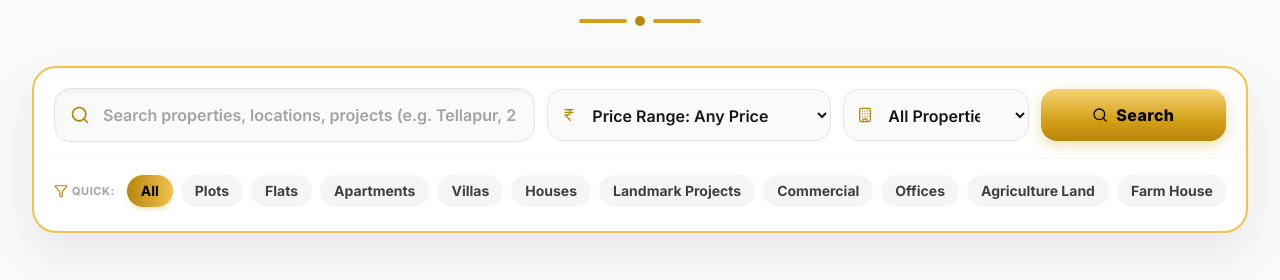
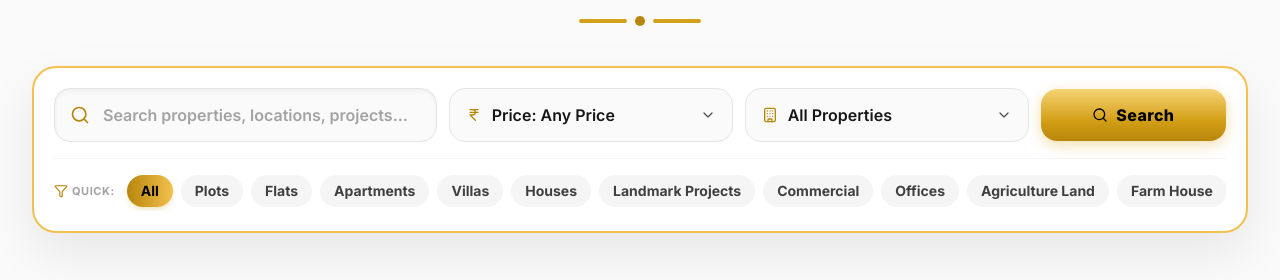
Before and after one commit to shaikmuzammil2905/Super-best-properties, a React (Vite) app: page /projects in a window 1280 px wide. Shown: the part 311-591 px from the top of the page. Built offline with nearby package versions, Linux system fonts and the light colour scheme.

Commit message:
feat: implement downward-opening custom dropdowns and replace hero black shades with gold

```diff
--- a/src/pages/BuyAPropertyPage.jsx
+++ b/src/pages/BuyAPropertyPage.jsx
@@ -15,7 +15,9 @@ import {
   Sparkles,
   CheckCircle2,
   Filter,
-  ArrowRight
+  ArrowRight,
+  ChevronDown,
+  Check
 } from 'lucide-react';
 
 export default function BuyAPropertyPage() {
@@ -32,6 +34,27 @@ export default function BuyAPropertyPage() {
   const [priceRange, setPriceRange] = useState(searchParams.get('price') || searchParams.get('budget') || 'all');
   const [propertyType, setPropertyType] = useState(searchParams.get('type') || 'all');
   const [sortBy, setSortBy] = useState('newest');
+
+  // Custom Dropdown Open States (Ensures they ALWAYS drop DOWN, never drop up)
+  const [typeDropdownOpen, setTypeDropdownOpen] = useState(false);
+  const [priceDropdownOpen, setPriceDropdownOpen] = useState(false);
+
+  const typeDropdownRef = useRef(null);
+  const priceDropdownRef = useRef(null);
+
+  // Close dropdowns on outside click
+  useEffect(() => {
+    function handleClickOutside(event) {
+      if (typeDropdownRef.current && !typeDropdownRef.current.contains(event.target)) {
+        setTypeDropdownOpen(false);
+      }
+      if (priceDropdownRef.current && !priceDropdownRef.current.contains(event.target)) {
+        setPriceDropdownOpen(false);
+      }
+    }
+    document.addEventListener('mousedown', handleClickOutside);
+    return () => document.removeEventListener('mousedown', handleClickOutside);
+  }, []);
 
   // Load Data from api (compatible with Admin Panel changes)
   useEffect(() => {
@@ -71,25 +94,43 @@ export default function BuyAPropertyPage() {
   // Handle Search Submission
   const handleSearchSubmit = (e) => {
     if (e) e.preventDefault();
+    setTypeDropdownOpen(false);
+    setPriceDropdownOpen(false);
+
     const params = {};
     if (searchQuery.trim()) params.search = searchQuery.trim();
     if (priceRange !== 'all') params.price = priceRange;
     if (propertyType !== 'all') params.type = propertyType;
     setSearchParams(params);
 
-    // Smooth scroll to results
     if (resultsRef.current) {
       resultsRef.current.scrollIntoView({ behavior: 'smooth', block: 'start' });
     }
   };
 
-  // Quick Pill Filter selection
-  const handlePillSelect = (typeVal) => {
-    setPropertyType(typeVal);
+  // Select Property Type from custom dropdown
+  const handleSelectType = (val) => {
+    setPropertyType(val);
+    setTypeDropdownOpen(false);
     const params = {};
     if (searchQuery.trim()) params.search = searchQuery.trim();
     if (priceRange !== 'all') params.price = priceRange;
-    if (typeVal !== 'all') params.type = typeVal;
+    if (val !== 'all') params.type = val;
+    setSearchParams(params);
+
+    if (resultsRef.current) {
+      resultsRef.current.scrollIntoView({ behavior: 'smooth', block: 'start' });
+    }
+  };
+
+  // Select Price Range from custom dropdown
+  const handleSelectPrice = (val) => {
+    setPriceRange(val);
+    setPriceDropdownOpen(false);
+    const params = {};
+    if (searchQuery.trim()) params.search = searchQuery.trim();
+    if (val !== 'all') params.price = val;
+    if (propertyType !== 'all') params.type = propertyType;
     setSearchParams(params);
 
     if (resultsRef.current) {
@@ -103,7 +144,35 @@ export default function BuyAPropertyPage() {
     setPriceRange('all');
     setPropertyType('all');
     setSortBy('newest');
+    setTypeDropdownOpen(false);
+    setPriceDropdownOpen(false);
     setSearchParams({});
+  };
+
+  // Display label for selected Property Type
+  const getSelectedTypeLabel = () => {
+    if (propertyType === 'all') return 'All Properties';
+    if (propertyType === 'plots') return 'Plots';
+    if (propertyType === 'houses') return 'Houses';
+    if (propertyType === 'flats') return 'Flats';
+    if (propertyType === 'apartments') return 'Apartments';
+    if (propertyType === 'villas') return 'Villas';
+    if (propertyType === 'open plots') return 'Open Plots';
+    if (propertyType === 'commercial') return 'Commercial';
+    if (propertyType === 'residential') return 'Residential';
+    if (propertyType === 'projects') return 'Landmark Projects';
+    const foundCat = categories.find(c => c.slug === propertyType);
+    return foundCat ? foundCat.name : propertyType;
+  };
+
+  // Display label for selected Price Range
+  const getSelectedPriceLabel = () => {
+    if (priceRange === 'below-50l' || priceRange === '0-5000000') return 'Below ₹50 Lakhs';
+    if (priceRange === '50l-1cr' || priceRange === '5000000-10000000') return '₹50 Lakhs – ₹1 Crore';
+    if (priceRange === 'above-1cr' || priceRange === '10000000-plus') return 'Above ₹1 Crore';
+    if (priceRange === '1cr-2cr' || priceRange === '10000000-20000000') return '₹1 Crore – ₹2 Crore';
+    if (priceRange === 'above-2cr' || priceRange === '20000000-plus') return 'Above ₹2 Crore';
+    return 'Price: Any Price';
   };
 
   // Filtering Logic
@@ -137,7 +206,6 @@ export default function BuyAPropertyPage() {
         const isRes = ['independent-house', 'flats', 'apartments', 'gated-community-villas'].includes(prop.categorySlug);
         if (!isRes) return false;
       } else if (typeLower === 'projects') {
-        // Handled in combined display below
         return false;
       } else {
         const matchSlug = prop.categorySlug === propertyType || prop.categorySlug.replace(/s$/, '') === typeLower.replace(/s$/, '');
@@ -162,7 +230,7 @@ export default function BuyAPropertyPage() {
       }
     }
 
-    // 3. Search query matching: title, location, category, description, and keywords
+    // 3. Search query matching
     if (searchQuery.trim()) {
       const q = searchQuery.toLowerCase().trim();
       const match = prop.title.toLowerCase().includes(q) ||
@@ -233,81 +301,167 @@ export default function BuyAPropertyPage() {
         </div>
 
         {/* ======================================================== */}
-        {/* 2. UNIFIED SEARCH & FILTER BAR (Master Prompt Spec 4, 5, 6) */}
-        {/* Desktop: [ Search properties... ] [ Price Range ▼ ] [ Property Type ▼ ] [ Search ] */}
-        {/* Mobile: Responsive stacked controls with zero clipping */}
+        {/* 2. UNIFIED SEARCH & FILTER BAR WITH DOWNWARD DROPDOWNS */}
+        {/* Strictly drops DOWN (not drop up) and fully shows "All Properties" */}
         {/* ======================================================== */}
-        <div className="bg-white rounded-3xl p-4 sm:p-5 shadow-[0_20px_50px_rgba(0,0,0,0.08)] border-2 border-gold-400 mb-8 sm:mb-10 transition-all">
+        <div className="bg-white rounded-3xl p-4 sm:p-5 shadow-[0_20px_50px_rgba(0,0,0,0.08)] border-2 border-gold-400 mb-8 sm:mb-10 relative z-30">
           <form onSubmit={handleSearchSubmit} className="space-y-3 sm:space-y-0">
             <div className="grid grid-cols-1 md:grid-cols-12 gap-3 items-center">
 
-              {/* Search Box (Col 5) */}
-              <div className="md:col-span-5 relative">
+              {/* Search Box (Col 4) */}
+              <div className="md:col-span-4 relative">
                 <div className="absolute left-4 top-1/2 -translate-y-1/2 text-gold-600 pointer-events-none">
                   <Search className="w-5 h-5" />
                 </div>
                 <input
                   type="text"
-                  placeholder="Search properties, locations, projects (e.g. Tellapur, 2 BHK, Villa, Plot)..."
+                  placeholder="Search properties, locations, projects..."
                   value={searchQuery}
                   onChange={(e) => setSearchQuery(e.target.value)}
                   className="w-full bg-neutral-50 hover:bg-neutral-100/70 focus:bg-white border border-neutral-200 focus:border-gold-500 rounded-2xl pl-12 pr-4 py-3.5 text-sm sm:text-base font-semibold text-neutral-900 placeholder-neutral-400 focus:outline-none transition-all shadow-inner"
                 />
               </div>
 
-              {/* Price Range Dropdown (Col 3) - Master Prompt Spec 4 */}
-              <div className="md:col-span-3 relative">
-                <div className="absolute left-3.5 top-1/2 -translate-y-1/2 text-gold-600 pointer-events-none">
-                  <IndianRupee className="w-4 h-4" />
-                </div>
-                <select
-                  value={priceRange}
-                  onChange={(e) => {
-                    setPriceRange(e.target.value);
+              {/* Price Range Dropdown (Col 3) - Strictly Opens DOWN */}
+              <div className="md:col-span-3 relative" ref={priceDropdownRef}>
+                <button
+                  type="button"
+                  onClick={() => {
+                    setPriceDropdownOpen(!priceDropdownOpen);
+                    setTypeDropdownOpen(false);
                   }}
-                  className="w-full bg-neutral-50 hover:bg-neutral-100/70 focus:bg-white border border-neutral-200 focus:border-gold-500 rounded-2xl pl-10 pr-8 py-3.5 text-sm sm:text-base font-semibold text-neutral-900 focus:outline-none cursor-pointer transition-all"
-                  aria-label="Price Range"
+                  className="w-full bg-neutral-50 hover:bg-neutral-100/70 focus:bg-white border border-neutral-200 focus:border-gold-500 rounded-2xl px-4 py-3.5 text-left text-sm sm:text-base font-semibold text-neutral-900 flex items-center justify-between transition-all"
+                  aria-expanded={priceDropdownOpen}
                 >
-                  <option value="all">Price Range: Any Price</option>
-                  <option value="below-50l">Below ₹50 Lakhs</option>
-                  <option value="50l-1cr">₹50 Lakhs – ₹1 Crore</option>
-                  <option value="above-1cr">Above ₹1 Crore</option>
-                  <option value="1cr-2cr">₹1 Crore – ₹2 Crore</option>
-                  <option value="above-2cr">Above ₹2 Crore</option>
-                </select>
+                  <div className="flex items-center space-x-2.5 truncate pr-2">
+                    <IndianRupee className="w-4 h-4 text-gold-600 shrink-0" />
+                    <span className="truncate">{getSelectedPriceLabel()}</span>
+                  </div>
+                  <ChevronDown className={`w-4 h-4 text-neutral-600 transition-transform duration-200 shrink-0 ${priceDropdownOpen ? 'rotate-180 text-gold-600' : ''}`} />
+                </button>
+
+                {/* Downward Dropdown Menu */}
+                {priceDropdownOpen && (
+                  <div className="absolute top-full left-0 w-full mt-2 bg-white border-2 border-gold-400 rounded-2xl shadow-2xl p-2 z-50 animate-fade-in max-h-72 overflow-y-auto">
+                    {[
+                      { val: 'all', label: 'Price Range: Any Price' },
+                      { val: 'below-50l', label: 'Below ₹50 Lakhs' },
+                      { val: '50l-1cr', label: '₹50 Lakhs – ₹1 Crore' },
+                      { val: 'above-1cr', label: 'Above ₹1 Crore' },
+                      { val: '1cr-2cr', label: '₹1 Crore – ₹2 Crore' },
+                      { val: 'above-2cr', label: 'Above ₹2 Crore' }
+                    ].map((opt) => (
+                      <button
+                        key={opt.val}
+                        type="button"
+                        onClick={() => handleSelectPrice(opt.val)}
+                        className={`w-full text-left px-3.5 py-2.5 rounded-xl text-sm font-semibold flex items-center justify-between transition-colors ${
+                          priceRange === opt.val
+                            ? 'bg-gold-500 text-black font-bold'
+                            : 'text-neutral-700 hover:bg-neutral-100 hover:text-black'
+                        }`}
+                      >
+                        <span>{opt.label}</span>
+                        {priceRange === opt.val && <Check className="w-4 h-4 text-black shrink-0" />}
+                      </button>
+                    ))}
+                  </div>
+                )}
               </div>
 
-              {/* Property Type Dropdown (Col 3) - Master Prompt Spec 5 */}
-              <div className="md:col-span-2 relative">
-                <div className="absolute left-3.5 top-1/2 -translate-y-1/2 text-gold-600 pointer-events-none">
-                  <Building className="w-4 h-4" />
-                </div>
-                <select
-                  value={propertyType}
-                  onChange={(e) => {
-                    setPropertyType(e.target.value);
+              {/* Property Type Dropdown (Col 3) - Ample Width & Strictly Opens DOWNWARD (fixes image copy 26 & media_1794044523979) */}
+              <div className="md:col-span-3 relative" ref={typeDropdownRef}>
+                <button
+                  type="button"
+                  onClick={() => {
+                    setTypeDropdownOpen(!typeDropdownOpen);
+                    setPriceDropdownOpen(false);
                   }}
-                  className="w-full bg-neutral-50 hover:bg-neutral-100/70 focus:bg-white border border-neutral-200 focus:border-gold-500 rounded-2xl pl-10 pr-8 py-3.5 text-sm sm:text-base font-semibold text-neutral-900 focus:outline-none cursor-pointer transition-all"
-                  aria-label="Property Type"
+                  className="w-full bg-neutral-50 hover:bg-neutral-100/70 focus:bg-white border border-neutral-200 focus:border-gold-500 rounded-2xl px-4 py-3.5 text-left text-sm sm:text-base font-semibold text-neutral-900 flex items-center justify-between transition-all"
+                  aria-expanded={typeDropdownOpen}
                 >
-                  <option value="all">All Properties</option>
-                  <option value="plots">Plots</option>
-                  <option value="houses">Houses</option>
-                  <option value="flats">Flats</option>
-                  <option value="apartments">Apartments</option>
-                  <option value="villas">Villas</option>
-                  <option value="open plots">Open Plots</option>
-                  <option value="commercial">Commercial</option>
-                  <option value="residential">Residential</option>
-                  <option value="projects">Landmark Projects</option>
+                  <div className="flex items-center space-x-2.5 truncate pr-2">
+                    <Building className="w-4 h-4 text-gold-600 shrink-0" />
+                    <span className="truncate">{getSelectedTypeLabel()}</span>
+                  </div>
+                  <ChevronDown className={`w-4 h-4 text-neutral-600 transition-transform duration-200 shrink-0 ${typeDropdownOpen ? 'rotate-180 text-gold-600' : ''}`} />
+                </button>
 
-                  {/* Dynamically populated from actual Categories */}
-                  <optgroup label="All 15 Specific Categories">
+                {/* Downward Dropdown Menu - Always drops DOWN */}
+                {typeDropdownOpen && (
+                  <div className="absolute top-full left-0 w-full sm:min-w-[320px] mt-2 bg-white border-2 border-gold-400 rounded-2xl shadow-2xl p-2 z-50 animate-fade-in max-h-80 overflow-y-auto">
+
+                    {/* All Properties */}
+                    <button
+                      type="button"
+                      onClick={() => handleSelectType('all')}
+                      className={`w-full text-left px-3.5 py-2.5 rounded-xl text-sm font-bold flex items-center justify-between transition-colors mb-1 ${
+                        propertyType === 'all'
+                          ? 'bg-gold-500 text-black font-extrabold'
+                          : 'text-neutral-900 hover:bg-neutral-100'
+                      }`}
+                    >
+                      <span className="flex items-center space-x-2">
+                        <Building className="w-4 h-4 text-gold-600" />
+                        <span>All Properties</span>
+                      </span>
+                      {propertyType === 'all' && <Check className="w-4 h-4 text-black shrink-0" />}
+                    </button>
+
+                    {/* Popular Categories Group */}
+                    <div className="px-3 pt-2 pb-1 text-[11px] font-extrabold uppercase tracking-wider text-gold-700 border-t border-neutral-100 mt-1">
+                      Popular Types
+                    </div>
+
+                    {[
+                      { val: 'plots', label: 'Plots' },
+                      { val: 'houses', label: 'Houses' },
+                      { val: 'flats', label: 'Flats' },
+                      { val: 'apartments', label: 'Apartments' },
+                      { val: 'villas', label: 'Villas' },
+                      { val: 'open plots', label: 'Open Plots' },
+                      { val: 'commercial', label: 'Commercial' },
+                      { val: 'residential', label: 'Residential' },
+                      { val: 'projects', label: 'Landmark Projects' }
+                    ].map((opt) => (
+                      <button
+                        key={opt.val}
+                        type="button"
+                        onClick={() => handleSelectType(opt.val)}
+                        className={`w-full text-left px-3.5 py-2 rounded-xl text-sm font-semibold flex items-center justify-between transition-colors ${
+                          propertyType.toLowerCase() === opt.val.toLowerCase()
+                            ? 'bg-gold-500 text-black font-bold'
+                            : 'text-neutral-700 hover:bg-neutral-100 hover:text-black'
+                        }`}
+                      >
+                        <span>{opt.label}</span>
+                        {propertyType.toLowerCase() === opt.val.toLowerCase() && <Check className="w-4 h-4 text-black shrink-0" />}
+                      </button>
+                    ))}
+
+                    {/* All 15 Specific Categories */}
+                    <div className="px-3 pt-3 pb-1 text-[11px] font-extrabold uppercase tracking-wider text-gold-700 border-t border-neutral-100 mt-2">
+                      All 15 Specific Categories
+                    </div>
+
                     {categories.map((c) => (
-                      <option key={c.slug} value={c.slug}>{c.name}</option>
+                      <button
+                        key={c.slug}
+                        type="button"
+                        onClick={() => handleSelectType(c.slug)}
+                        className={`w-full text-left px-3.5 py-2 rounded-xl text-sm font-semibold flex items-center justify-between transition-colors ${
+                          propertyType === c.slug
+                            ? 'bg-gold-500 text-black font-bold'
+                            : 'text-neutral-700 hover:bg-neutral-100 hover:text-black'
+                        }`}
+                      >
+                        <span className="truncate">{c.name}</span>
+                        {propertyType === c.slug && <Check className="w-4 h-4 text-black shrink-0" />}
+                      </button>
                     ))}
-                  </optgroup>
-                </select>
+
+                  </div>
+                )}
               </div>
 
               {/* Action Buttons: Search & Reset (Col 2) */}
@@ -335,7 +489,7 @@ export default function BuyAPropertyPage() {
             </div>
           </form>
 
-          {/* Quick Category & Project Filter Pills (Unifying Categories & Projects) */}
+          {/* Quick Category & Project Filter Pills */}
           <div className="mt-4 pt-4 border-t border-neutral-100 flex items-center space-x-2 overflow-x-auto pb-1 scrollbar-none text-xs sm:text-sm">
             <span className="text-neutral-400 font-bold uppercase tracking-wider shrink-0 text-[11px] mr-1 flex items-center">
               <Filter className="w-3.5 h-3.5 mr-1 text-gold-600" />
@@ -358,7 +512,7 @@ export default function BuyAPropertyPage() {
               <button
                 key={pill.val}
                 type="button"
-                onClick={() => handlePillSelect(pill.val)}
+                onClick={() => handleSelectType(pill.val)}
                 className={`px-3.5 py-1.5 rounded-full font-bold whitespace-nowrap transition-all duration-200 shrink-0 ${
                   propertyType.toLowerCase() === pill.val.toLowerCase()
                     ? 'bg-gradient-to-r from-gold-600 to-gold-400 text-black shadow-md shadow-gold-500/20'
@@ -402,20 +556,14 @@ export default function BuyAPropertyPage() {
 
                 {propertyType !== 'all' && (
                   <span className="inline-flex items-center space-x-1 px-2.5 py-1 rounded-full bg-gold-100 text-gold-800 text-xs font-semibold capitalize">
-                    <span>Type: {propertyType}</span>
+                    <span>Type: {getSelectedTypeLabel()}</span>
                     <button onClick={() => setPropertyType('all')} className="hover:text-black font-bold">×</button>
                   </span>
                 )}
 
                 {priceRange !== 'all' && (
                   <span className="inline-flex items-center space-x-1 px-2.5 py-1 rounded-full bg-gold-100 text-gold-800 text-xs font-semibold">
-                    <span>Price: {
-                      priceRange === 'below-50l' ? 'Below ₹50 Lakhs' :
-                      priceRange === '50l-1cr' ? '₹50 Lakhs – ₹1 Cr' :
-                      priceRange === 'above-1cr' ? 'Above ₹1 Cr' :
-                      priceRange === '1cr-2cr' ? '₹1 Cr – ₹2 Cr' :
-                      priceRange === 'above-2cr' ? 'Above ₹2 Cr' : priceRange
-                    }</span>
+                    <span>Price: {getSelectedPriceLabel()}</span>
                     <button onClick={() => setPriceRange('all')} className="hover:text-black font-bold">×</button>
                   </span>
                 )}
@@ -450,7 +598,7 @@ export default function BuyAPropertyPage() {
         </div>
 
         {/* ======================================================== */}
-        {/* 4. PROPERTY CARDS GRID (Master Prompt Spec 7 & 8) */}
+        {/* 4. PROPERTY CARDS GRID */}
         {/* ======================================================== */}
         {!showProjectsOnly && (
           <>
@@ -480,7 +628,7 @@ export default function BuyAPropertyPage() {
         )}
 
         {/* ======================================================== */}
-        {/* 5. LANDMARK PROJECTS SECTION (Unified Projects) */}
+        {/* 5. LANDMARK PROJECTS SECTION */}
         {/* ======================================================== */}
         {(showProjectsOnly || (propertyType === 'all' && filteredProjects.length > 0)) && (
           <div className="mt-16 pt-10 border-t border-neutral-200">
@@ -496,7 +644,7 @@ export default function BuyAPropertyPage() {
 
               {!showProjectsOnly && (
                 <button
-                  onClick={() => handlePillSelect('projects')}
+                  onClick={() => handleSelectType('projects')}
                   className="inline-flex items-center space-x-1.5 text-xs sm:text-sm font-bold text-gold-700 hover:text-gold-900 hover:underline"
                 >
                   <span>View All Projects</span>
```
Also changed, not shown: src/components/HeroSection.jsx (+24 -24 lines).
